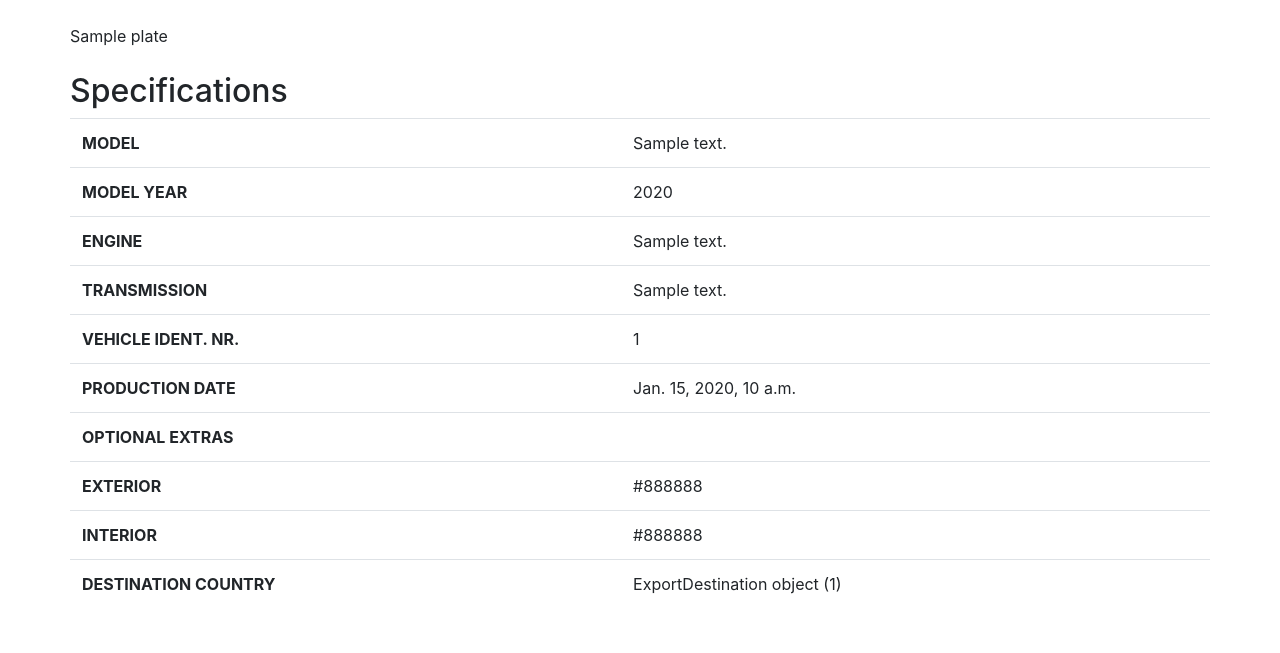
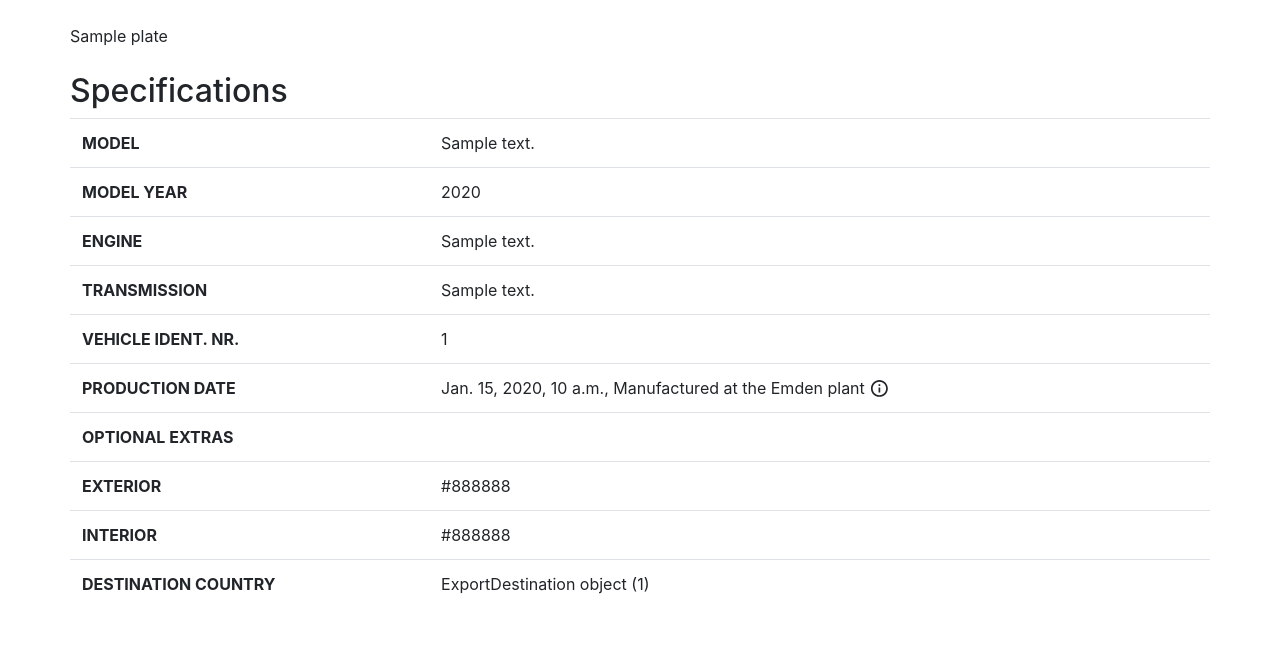
Before and after one commit to dplanella/vw-type2-id, a Django app: template mplate_decoder/templates/mplate_decoder/detail.html in a window 1280 px wide. Shown: the part 56-709 px from the top of the page. Run offline with Django 3.2, Linux system fonts and the light colour scheme; tables that the repository leaves empty hold one stand-in row (values such as "Sample post"); the template is opened without the code that fills it: values that come from a table or form of the project are taken from there, most other values are stand-ins (such as "Sample title", 1, 10 or a date in 2020); some libraries are stand-ins or nearby versions.

Commit message:
Added Emden plant text and info icon

```diff
--- a/mplate_decoder/templates/mplate_decoder/detail.html
+++ b/mplate_decoder/templates/mplate_decoder/detail.html
@@ -37,7 +37,13 @@
   </tr>
   <tr>
     <td><strong>{{ 'Production date'|upper }}</strong></td>
-    <td id="production-date">{{ production_date }} </td>
+    <td id="production-date">
+        {{ production_date }}{% if emden %}, Manufactured at the Emden plant
+            <ion-icon title="From December 1967 to April 1973, as the Hannover plant was over capacity"
+                      style="vertical-align: sub; font-size: 1.3rem;" name="information-circle-outline">
+            </ion-icon>
+        {% endif %}
+    </td>
   </tr>
   <tr>
     <td><strong>{{ 'Optional extras'|upper }}</strong></td>
--- a/mplate_decoder/views.py
+++ b/mplate_decoder/views.py
@@ -86,6 +86,7 @@ class MplateRetrieve(generic.DetailView):
         context['engine_description'] = mplate.get_engine()
         context['gearbox_description'] = mplate.get_gearbox()
         context['m_codes'] = decoder.get_mcodes()
+        context['emden'] = mplate.emden
 
         return context
 
--- a/vw_type2_id/templates/base_bootstrap.html
+++ b/vw_type2_id/templates/base_bootstrap.html
@@ -76,6 +76,11 @@
       integrity="sha384-JjSmVgyd0p3pXB1rRibZUAYoIIy6OrQ6VrjIEaFf/nJGzIxFDsf4x0xIM+B07jRM"
       crossorigin="anonymous"></script>
 
+    <script
+      src="https://unpkg.com/ionicons@4.5.10-0/dist/ionicons.js"
+      integrity="SUKVFL96/F3W7HeIynfEsxa4KzwJDaMoDmUg55kklFVgIfxhDIrvEkQIHfLfGV2J"
+      crossorigin="anonymous" ></script>
+
     {% block javascript %}<!-- Additional JavaScript -->{% endblock %}
 
   </body>
```
